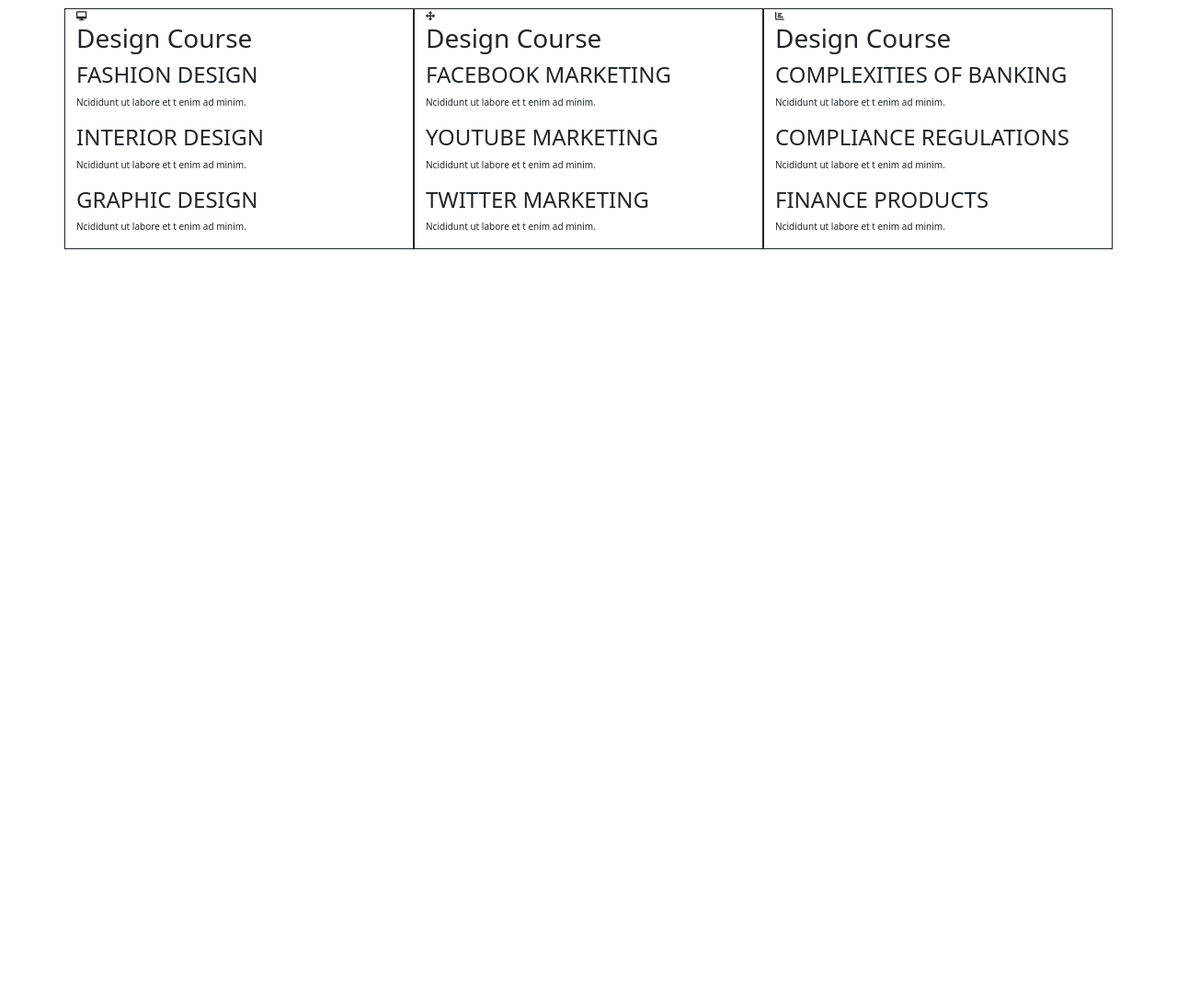
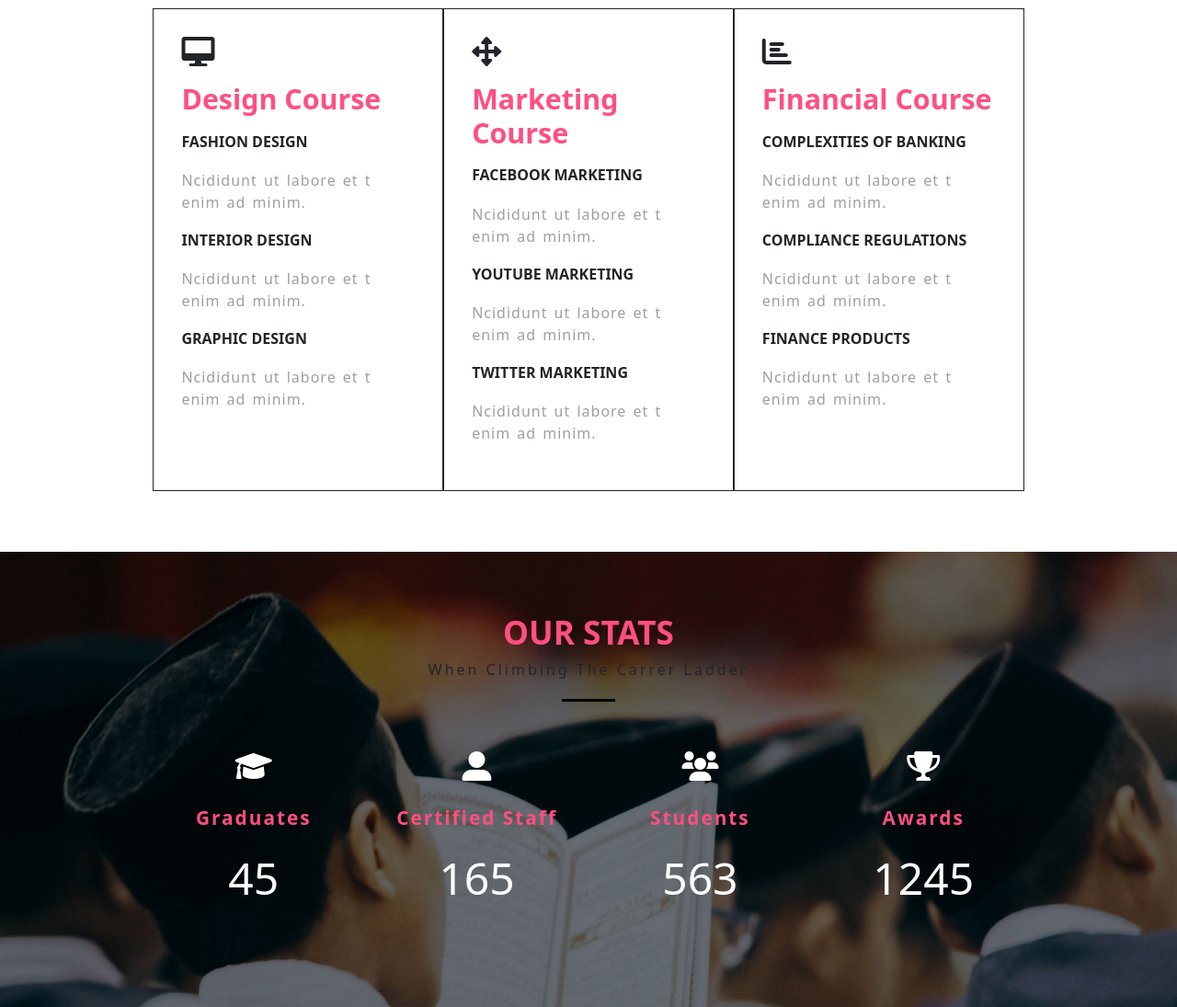
Before and after one commit to agamamom/bootstrap-responsive-practice, a website: page index.html in a window 1280 px wide. Shown: the part 1080-2175 px from the top of the page at 92% size. Before the commit the page ends 1549 px from the top, so only its background shows below. Drawn offline with nearby package versions, Linux system fonts and the light colour scheme.

Commit message:
final update in day

```diff
--- a/css/main.css
+++ b/css/main.css
@@ -26,6 +26,7 @@ ul{
     font-size: 1rem;
     letter-spacing: 3px;
 }
+
 .section{
     padding: 66px 0;
 }
@@ -190,3 +191,78 @@ ul{
     word-spacing: 1px;
     line-height: 25px;
 }
+.welcome .container{
+    width: 74%;
+    margin: 0 auto;
+}
+.welcome__design,
+.welcome__marketing,
+.welcome__financial{
+    padding: 30px 30px;
+}
+.welcom__design--icon i,
+.welcom__marketing--icon i,
+.welcom__financial--icon i{
+    font-size: 2rem;
+
+}
+.welcom__design--title h3,
+.welcom__financial--title h3,
+.welcom__marketing--title h3{
+    color: #ff4f81;
+    font-size: 1.9rem;
+    font-weight: bold;
+    margin: 18px 0;
+}
+.content__item h4{
+    font-size: 1rem;
+    font-weight: 700;
+}
+.content__item p{
+    font-size: 1rem;
+    color: rgb(161, 158, 158);
+    letter-spacing: 1px;
+    word-spacing: 2px;
+    margin: 20px 0;
+}
+/* OUR STATS */
+.ourstats{
+    background-image: url(../img/banner2.jpg);
+    background-attachment: fixed;
+    background-size: cover;
+}
+.ourstats .heading p::after{
+    content: '';
+    display: block;
+    height: 3px;
+    width: 4.5%;
+    margin: 20px auto;
+    background-color: black;
+}
+.ourstats .container{
+    width: 74%;
+    margin: 0 auto;
+}
+.ourstat__content{
+    padding: 26px 0;
+}
+.ourstat__item{
+    text-align: center;
+}
+.ourstat__icon{
+    color: white;
+    font-size: 2rem;
+}
+.ourstat__item h4{
+    font-size: 1.3rem;
+    font-weight: bold;
+    letter-spacing: 2px;
+    color: #ff4f81;
+    margin: 20px 0;
+}
+.ourstat__item  p{
+    font-size: 3rem;
+    color: white;
+    font-weight: 300;
+    line-height: normal;
+}
--- a/index.html
+++ b/index.html
@@ -176,7 +176,7 @@
                             <i class="fas fa-arrows-alt"></i>
                         </div>
                         <div class="welcom__marketing--title">
-                            <h3>Design Course</h3>
+                            <h3>Marketing Course</h3>
                         </div>
                         <div class="welcome_marketingn--content">
                             <div class="content__item">
@@ -198,7 +198,7 @@
                             <i class="fas fa-chart-bar"></i>
                         </div>
                         <div class="welcom__financial--title">
-                            <h3>Design Course</h3>
+                            <h3>Financial Course</h3>
                         </div>
                         <div class="welcome__financial--content">
                             <div class="content__item">
@@ -221,7 +221,44 @@
         </div>
     </section>
     <!-- OUR STATS -->
-    <section class="ourstats section"></section>
+    <section class="ourstats section">
+        <div class="heading">
+            <h1>OUR STATS</h1>
+            <p>When Climbing The Carrer Ladder</p>
+        </div>
+        <div class="container ourstat__content">
+            <div class="row">
+                <div class="col-3 ourstat__item">
+                    <div class="ourstat__icon">
+                        <i class="fas fa-graduation-cap"></i>
+                    </div>
+                    <h4>Graduates</h4>
+                    <p>45</p>
+                </div>
+                <div class="col-3 ourstat__item">
+                    <div class="ourstat__icon">
+                        <i class="fas fa-user-alt"></i>
+                    </div>
+                    <h4>Certified Staff</h4>
+                    <p>165</p>
+                </div>
+                <div class="col-3 ourstat__item">
+                    <div class="ourstat__icon">
+                        <i class="fas fa-users"></i>
+                    </div>
+                    <h4>Students</h4>
+                    <p>563</p>
+                </div>
+                <div class="col-3 ourstat__item">
+                    <div class="ourstat__icon">
+                        <i class="fas fa-trophy"></i>
+                    </div>
+                    <h4>Awards</h4>
+                    <p>1245</p>
+                </div>
+            </div>
+        </div>
+    </section>
     <!-- OFFER -->
     <section class="offer"></section>
     <!-- FEEDBACK -->
```
